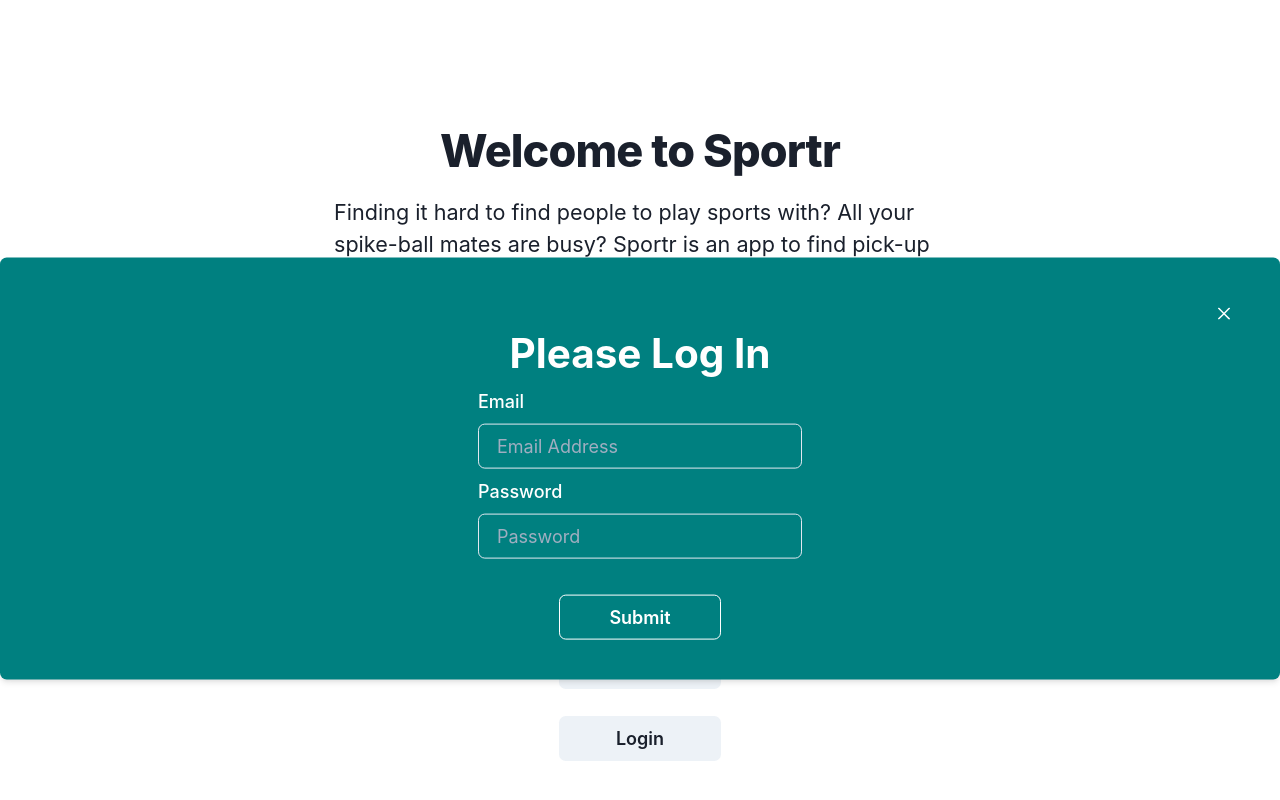
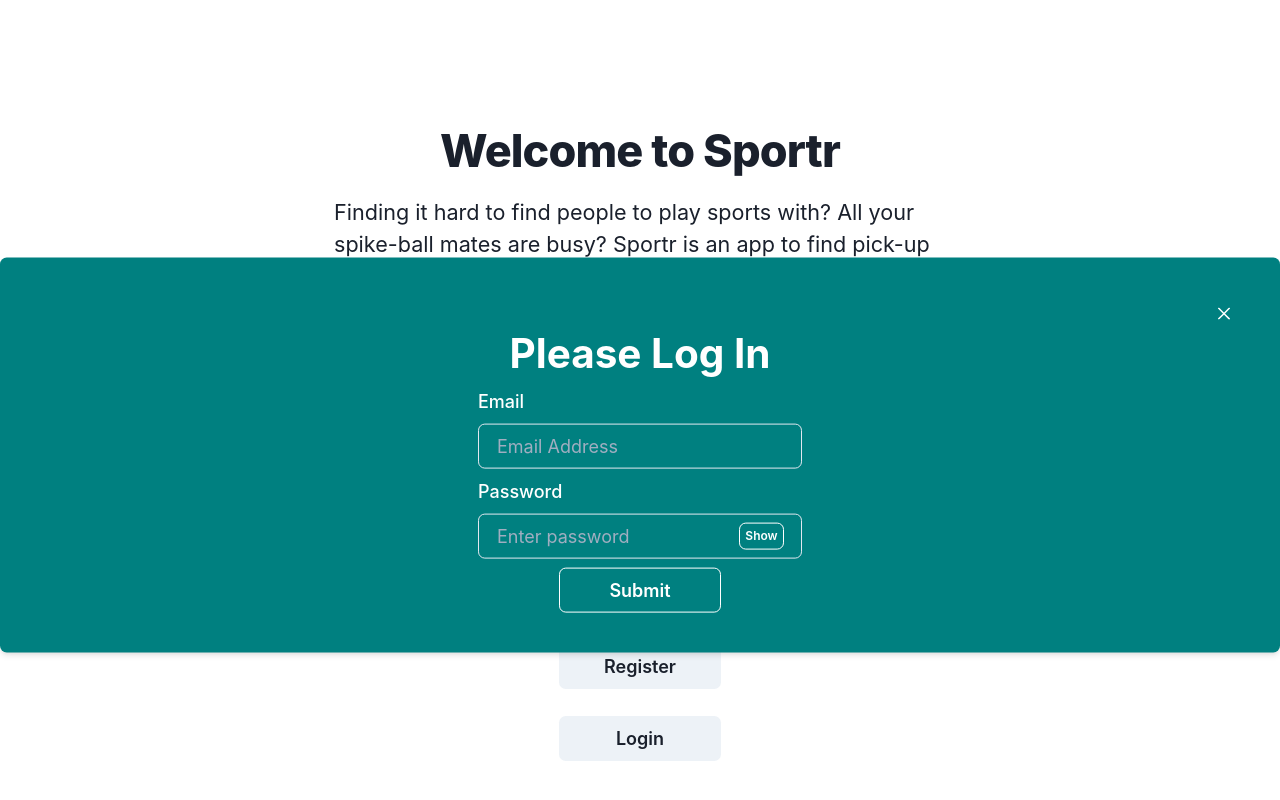
Before and after one commit to christopherdegroot/Sportr, a Next.js app: page / in a window 1280 px wide. Shown: the part 560-1360 px from the top of the page. Built offline with nearby package versions, Linux system fonts and the light colour scheme.

Commit message:
move button to right side, add password hide/show button

```diff
--- a/components/LoginModule.js
+++ b/components/LoginModule.js
@@ -14,10 +14,15 @@ import {
   Text,
   SimpleGrid,
   GridItem,
-  isLoading
+  isLoading,
+  InputGroup,
+  InputRightElement,
 } from "@chakra-ui/react";
+import React from "react";
 
 const LoginModule = (props) => {
+  const [show, setShow] = React.useState(false)
+  const handleClick = () => setShow(!show)
   const onClose = props.onClose;
   return (
     <>
@@ -31,13 +36,27 @@ const LoginModule = (props) => {
             <GridItem colSpan={2}>
               <FormControl>
                 <FormLabel>Email</FormLabel>
-                <Input type="email" placeholder="Email Address" />
+                <Input
+                focusBorderColor="teal.300"
+                type="email" placeholder="Email Address" />
               </FormControl>
             </GridItem>
             <GridItem colSpan={2}>
               <FormControl>
                 <FormLabel>Password</FormLabel>
-                <Input marginBottom='1.5em' type="password" placeholder="Password" />
+                <InputGroup size='md'>
+                <Input
+                  focusBorderColor="teal.300"
+                  pr='4.5rem'
+                  type={show ? 'text' : 'password'}
+                  placeholder='Enter password'
+                />
+                <InputRightElement width='4.5rem'>
+                  <Button focusBorderColor="teal.300" variant="outline" color="white" colorScheme={'blackAlpha'} h='1.5rem' w='2rem' fontSize='12px' onClick={handleClick}>
+                    {show ? 'Hide' : 'Show'}
+                  </Button>
+                </InputRightElement>
+              </InputGroup>
               </FormControl>
             </GridItem>
           </SimpleGrid>
```
